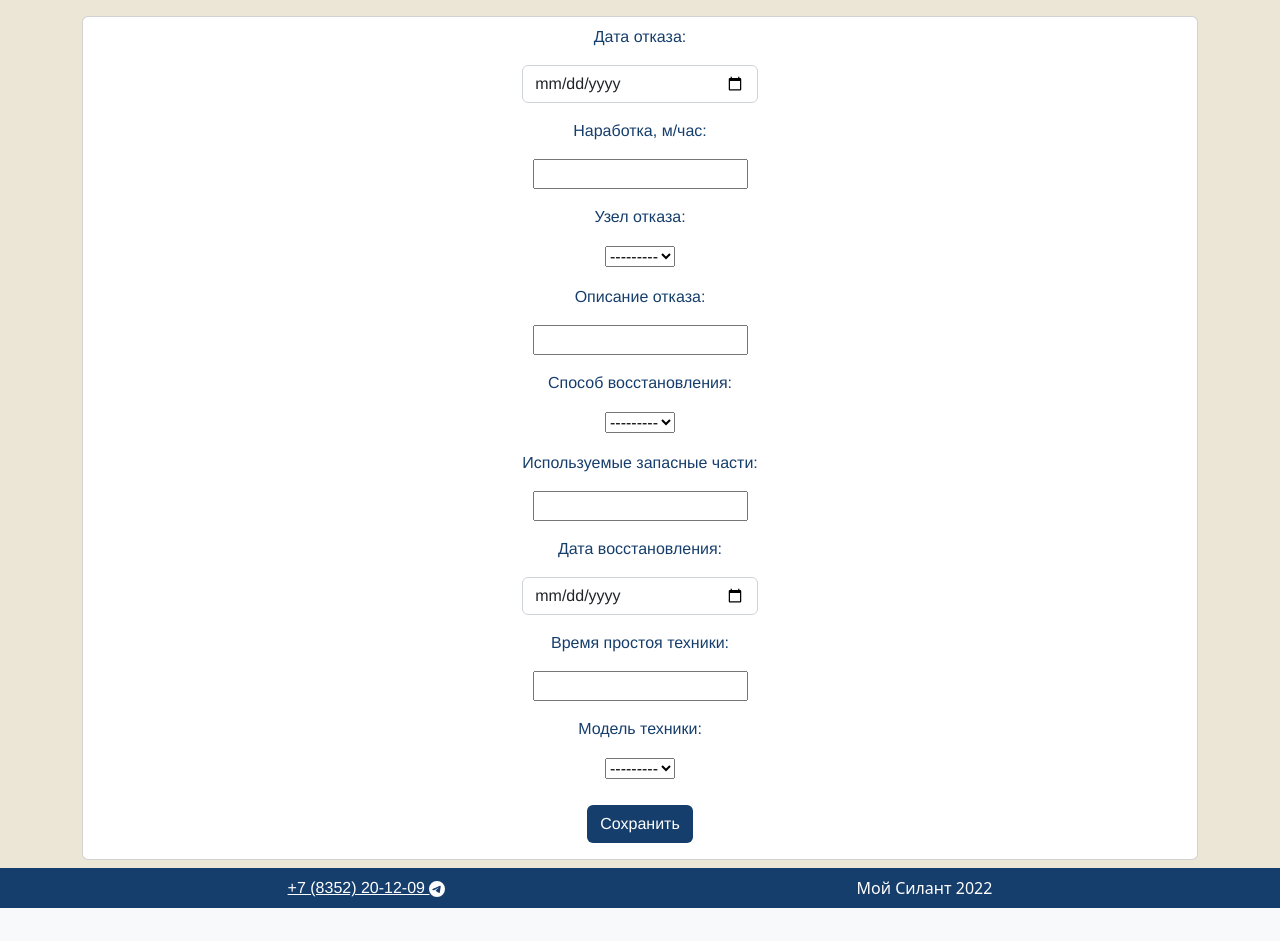
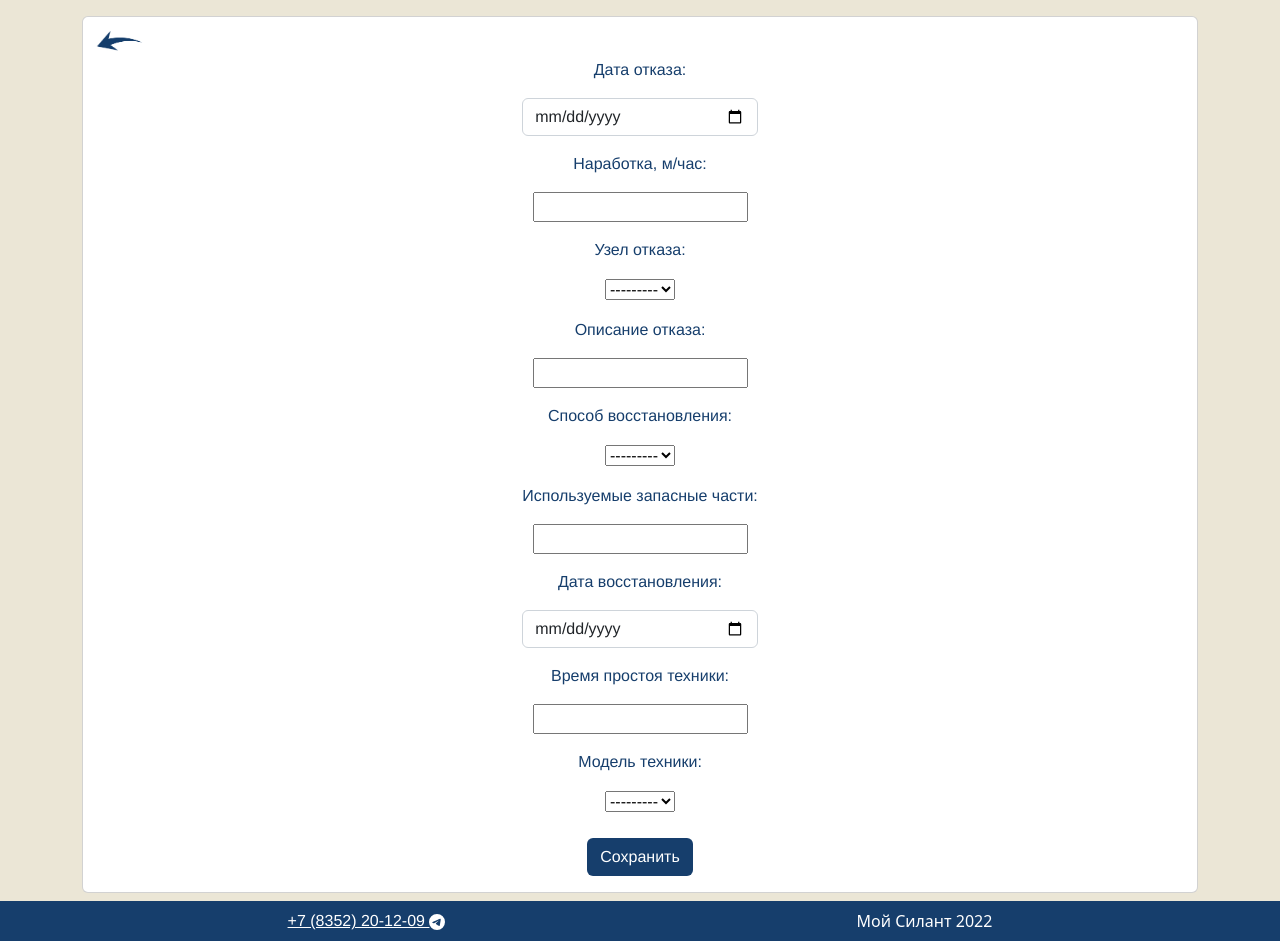
Before and after one commit to 4elovek-nevadimka/SF_Final_Project, a Django app: page /claim_create/ in a window 1280 px wide. Shown: the part 164-1105 px from the top of the page. Before the commit the page ends 1072 px from the top, so only its background shows below. Run offline with Django 4.2, Linux system fonts and the light colour scheme; the visitor is signed in with stand-in values (Sample User, id 1); data that the repository does not hold is empty.

Commit message:
added go-back from create-model view, icon for lookups view

```diff
--- a/app/static/css/styles.css
+++ b/app/static/css/styles.css
@@ -81,3 +81,11 @@ body::-webkit-scrollbar {
 .nav-link {
     color: var(--main-theme-blue-color)!important;
 }
+
+.zoom-btn {
+    border-radius: 20%;
+}
+
+.zoom-btn:hover {
+    transform: scale(1.1);
+}
--- a/app/templates/default.html
+++ b/app/templates/default.html
@@ -68,8 +68,12 @@
         </div>
     </div>
     <div class="px-3 py-2 mb-3 brand-bg-header">
-        <div class="container d-flex flex-wrap justify-content-start">
+        <div class="container d-flex flex-wrap justify-content-between align-items-center">
             <h2 class="brand-text-title">Электронная сервисная книжка "Мой силант"</h2>
+            {% if user.role == 'MN' %}
+                <img class="zoom-btn mx-1 my-1"
+                     src="{% static 'images/lookups.png' %}" alt="Lookups" width="46" height="46">
+            {% endif %}
         </div>
     </div>
 </header>
--- a/app/templates/model_create.html
+++ b/app/templates/model_create.html
@@ -1,4 +1,6 @@
 {% extends "default.html" %}
+
+{% load static %}
 
 {% block content %}
 
@@ -6,6 +8,10 @@
     <form method="POST" class="form-group">
         {% csrf_token %}
         <div class="card my-2 py-2">
+            <a href="javascript:history.back()">
+                <img class="zoom-btn mx-1 my-1"
+                     src="{% static 'images/go_back.png' %}" alt="Go back" width="60" height="25">
+            </a>
             <div align="center" style="margin: auto;">
                 {% for field in form %}
                 <p>
```
Also changed, not shown: app/static/images/go_back.png (added), app/static/images/lookups.png (added).
